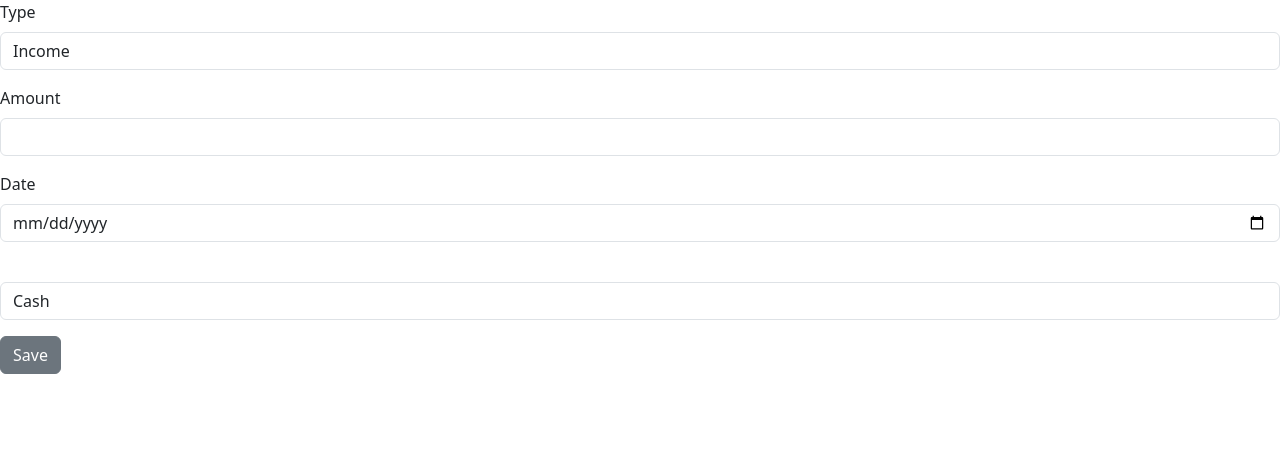
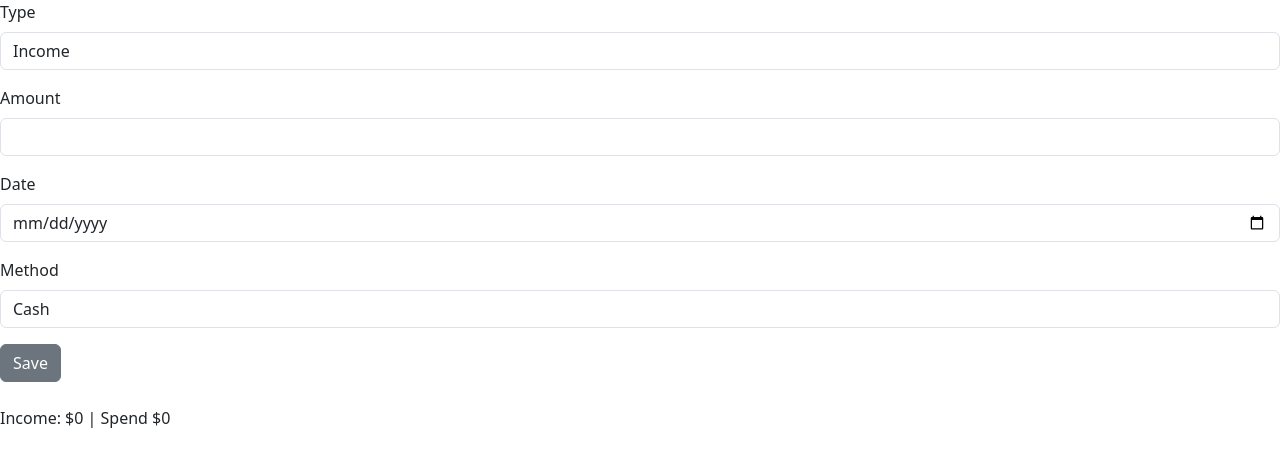
Before and after one commit to lkingsley/mycash, a Flask app: page / in a window 1280 px wide. Shown: the top 467 px of the page. Run offline with Flask 3, Linux system fonts and the light colour scheme; data that the repository does not hold is empty.

Commit message:
calculating and displaying total_income and total_spend

```diff
--- a/app.py
+++ b/app.py
@@ -1,7 +1,10 @@
 from flask import Flask, redirect, request, render_template
 from flask_sqlalchemy import SQLAlchemy
-from sqlalchemy import select, Date
+from sqlalchemy import desc, select
 from sqlalchemy.orm import DeclarativeBase, Mapped, mapped_column
+
+INCOME = "income"
+SPEND = "spend"
 
 app = Flask(__name__)
 class Base(DeclarativeBase):
@@ -14,7 +17,7 @@ db.init_app(app)
 
 class Transact(db.Model):
     id: Mapped[int] = mapped_column(primary_key=True)
-    amount: Mapped[str] = mapped_column(nullable=False)
+    amount: Mapped[int] = mapped_column(nullable=False)
     method: Mapped[str] = mapped_column(nullable=False)
     date: Mapped[str] = mapped_column(nullable=False)
     type: Mapped[str] = mapped_column(nullable=False)
@@ -24,9 +27,19 @@ with app.app_context():
 
 @app.route("/")
 def incomes():
-    request.args.get("")
-    transactions = db.session.execute(select(Transact)).scalars()
-    return render_template("index.html", transactions=transactions)
+    #TODO: check this: request.args.get("")
+    total_income = 0
+    total_spend = 0
+    transactions = []
+    query_result = db.session.execute(select(Transact).order_by(desc(Transact.date))).scalars()
+
+    for i in query_result:
+        transactions.append(i)
+        if i.type == INCOME:
+            total_income += i.amount
+        else:
+            total_spend += i.amount
+    return render_template("index.html", transactions=transactions, total_income=total_income, total_spend=total_spend)
 
 @app.route("/transactions", methods=["POST"])
 def transactions():
--- a/templates/index.html
+++ b/templates/index.html
@@ -20,16 +20,21 @@
         <input class="form-control mb-3" type="number" name="amount" id="amount" required>
         <label class="form-label" for="date">Date</label>
         <input class="form-control mb-3" type="date" name="date" id="date" required>
-        <label class="form-label" for="method"></label>
+        <label class="form-label" for="method">Method</label>
         <select class="form-control mb-3" name="method" id="method" required>
             <option value="cash">Cash</option>
             <option value="deposit">Deposit</option>
         </select>
         <button class="btn btn-secondary" type="submit">Save</button>
     </form>
+    <p>Income: ${{total_income}} | Spend ${{total_spend}}</p>
     <ul>
-    {% for t in transactions %}
-        <li>{{t.date[8:]}} ${{t.amount}}</li>
+    {% for i in transactions %}
+        <li>
+            <span {% if i.type == "spend" %} class="text-danger" {% endif %}>
+            {{i.date[8:]}} ${{i.amount}}
+            </span>
+        </li>
     {% endfor %}
     </ul>
 </body>
```
